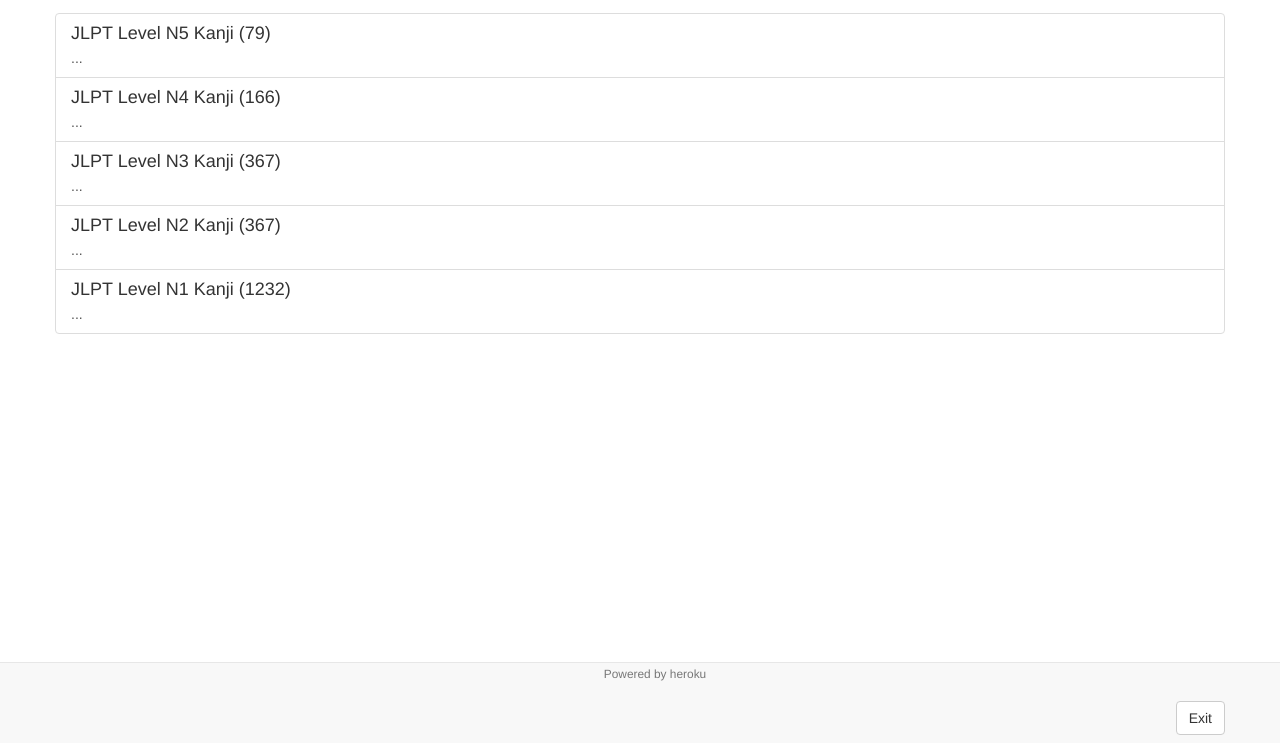
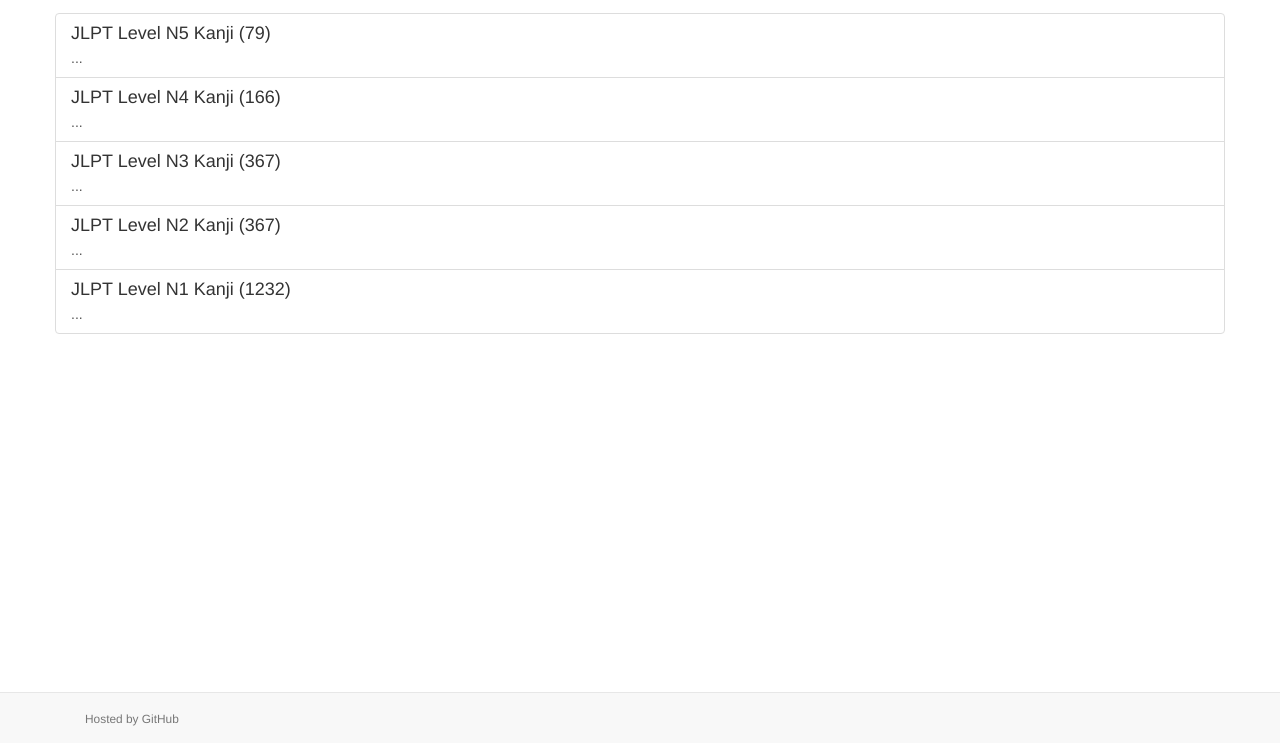
Before and after one commit to r-sugi/jlpt-training, a plain HTML site: page index.html in a window 1280 px wide. Shown: the part 57-800 px from the top of the page. Drawn offline with nearby package versions, Linux system fonts and the light colour scheme.

Commit message:
modify: クレジットのãクレジットの「Heroku」の表記を「GitHub」へ変更する #3

```diff
--- a/index.html
+++ b/index.html
@@ -87,10 +87,10 @@
 
 <nav class="navbar navbar-default navbar-fixed-bottom">
   <div class="container">
-    <p class="navbar-text">
-      <p class="text-muted text-center"><small>Powered by heroku</small></p>
+    <p class="navbar-text text-muted" id="navbar-bottom-credit">
+      <small>Hosted by GitHub</small>
     </p>
-    <ul class="nav navbar-nav navbar-right">
+    <ul class="nav navbar-nav navbar-right" id="navbar-bottom-exit" style="display: none;">
       <li><button type="button" class="btn btn-default navbar-btn" onclick="(function(){ location.href = '/'; })()">Exit</button></li>
     </ul>
   </div>
```
